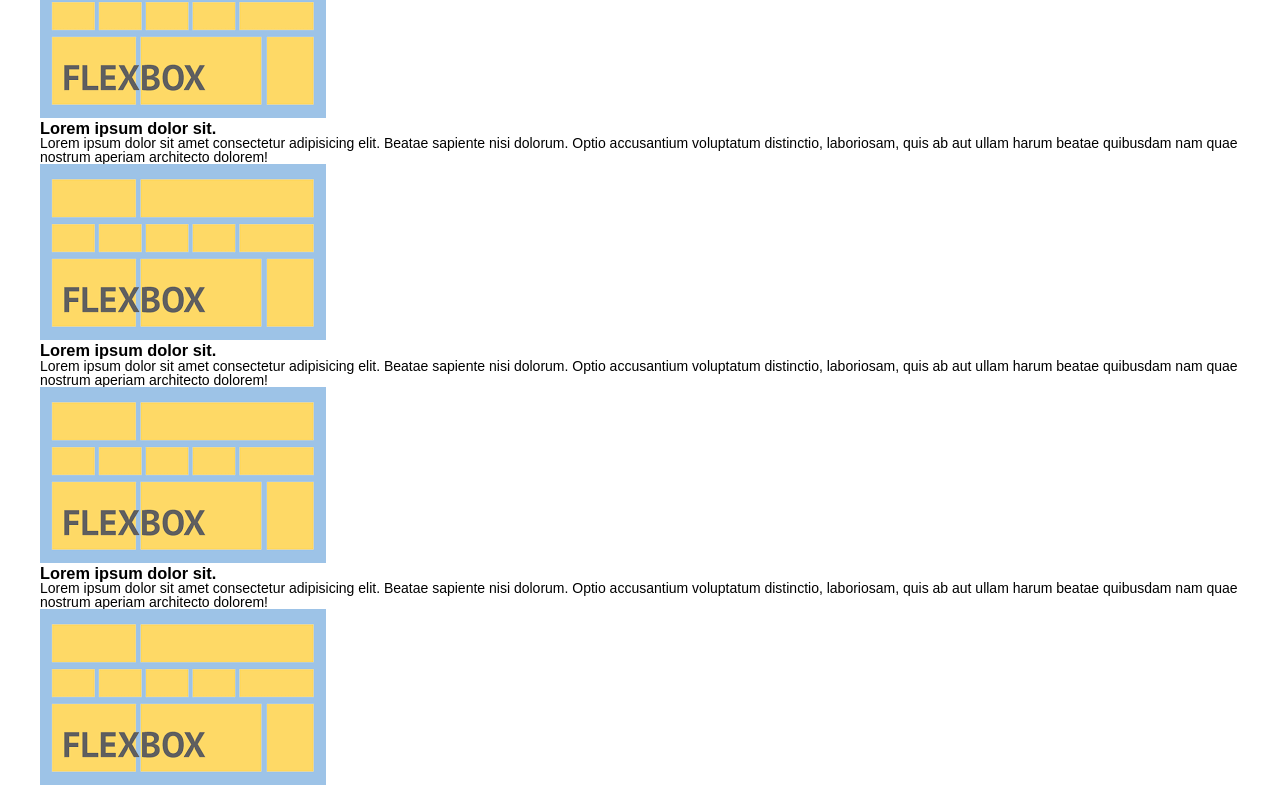
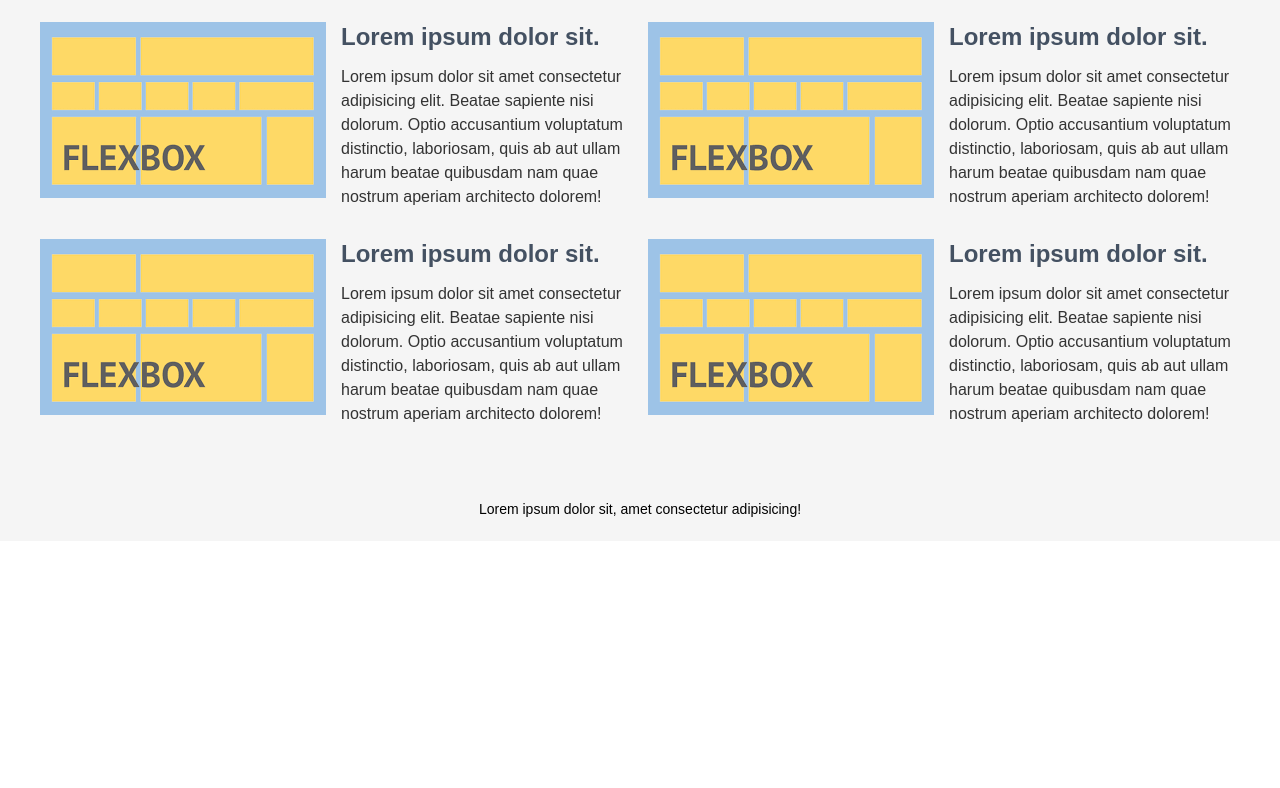
Before and after one commit to Vidiborets0012/FLEXBOX, a plain HTML site: page flex.html in a window 1280 px wide. Shown: the part 718-1506 px from the top of the page. After the commit the page ends 1259 px from the top, so only its background shows below. Drawn offline with Linux system fonts and the light colour scheme.

Commit message:
correct the markup and add content-2 block styles

```diff
--- a/css/flex.css
+++ b/css/flex.css
@@ -170,10 +170,62 @@ body {
   margin-bottom: 25px;
 }
 
-/* .content2__title {
+.content-2 {
+  padding: 50px 0;
+  background-color: var(--bg-color);
+}
+
+.content2__title {
   text-align: center;
   margin-bottom: 30px;
-} */
+}
+
+.content-2__inner {
+  display: flex;
+  flex-wrap: wrap;
+  row-gap: 30px;
+
+  margin: 0 -8px;
+}
+
+.content-2__items {
+  flex: 0 1 50%;
+  padding: 0 8px;
+}
+
+.item__inner {
+  display: flex;
+}
+
+.item__img {
+  flex: 0 0 286px;
+}
+
+.item__img img {
+  max-width: 100%;
+}
+
+.item__body {
+  flex: 1 1 auto;
+  padding-left: 15px;
+}
+
+.item__title {
+  margin-bottom: 13px;
+  font-size: 24px;
+  line-height: 30px;
+  color: var(--color-gray);
+}
+
+.item__text {
+  font-size: 16px;
+  line-height: 24px;
+  color: var(--text-color);
+}
+
+.item__text p:not(:last-child) {
+  margin-bottom: 25px;
+}
 
 .footer {
   background-color: var(--bg-color);
--- a/flex.html
+++ b/flex.html
@@ -80,7 +80,9 @@
                     </div>
                   </div>
                 </div>
+              </div>
 
+              <div class="content-2__items">
                 <div class="content-2__item item">
                   <div class="item__inner">
                     <div class="item__img">
@@ -99,7 +101,9 @@
                     </div>
                   </div>
                 </div>
+              </div>
 
+              <div class="content-2__items">
                 <div class="content-2__item item">
                   <div class="item__inner">
                     <div class="item__img">
@@ -118,7 +122,9 @@
                     </div>
                   </div>
                 </div>
+              </div>
 
+              <div class="content-2__items">
                 <div class="content-2__item item">
                   <div class="item__inner">
                     <div class="item__img">
```
